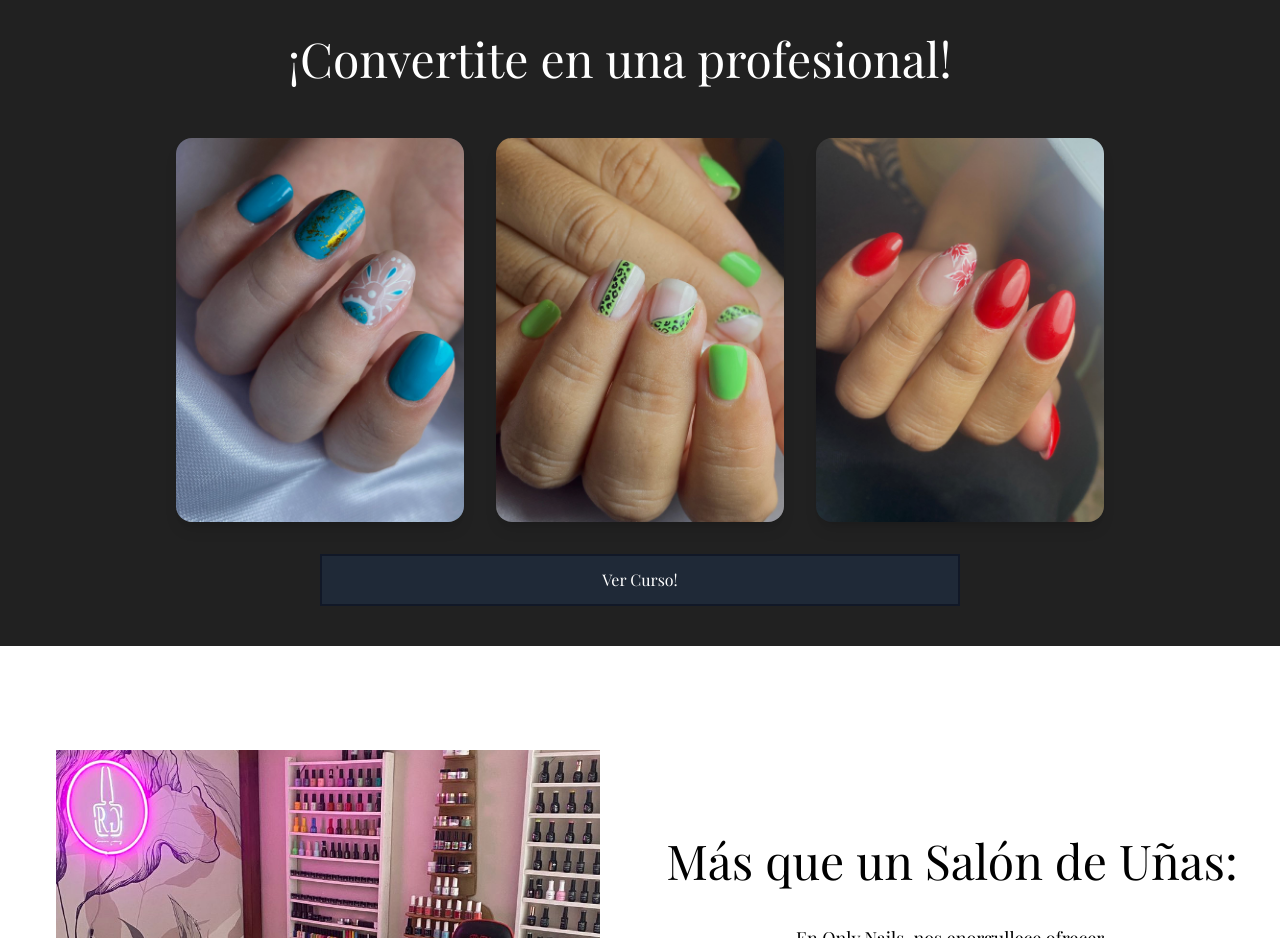
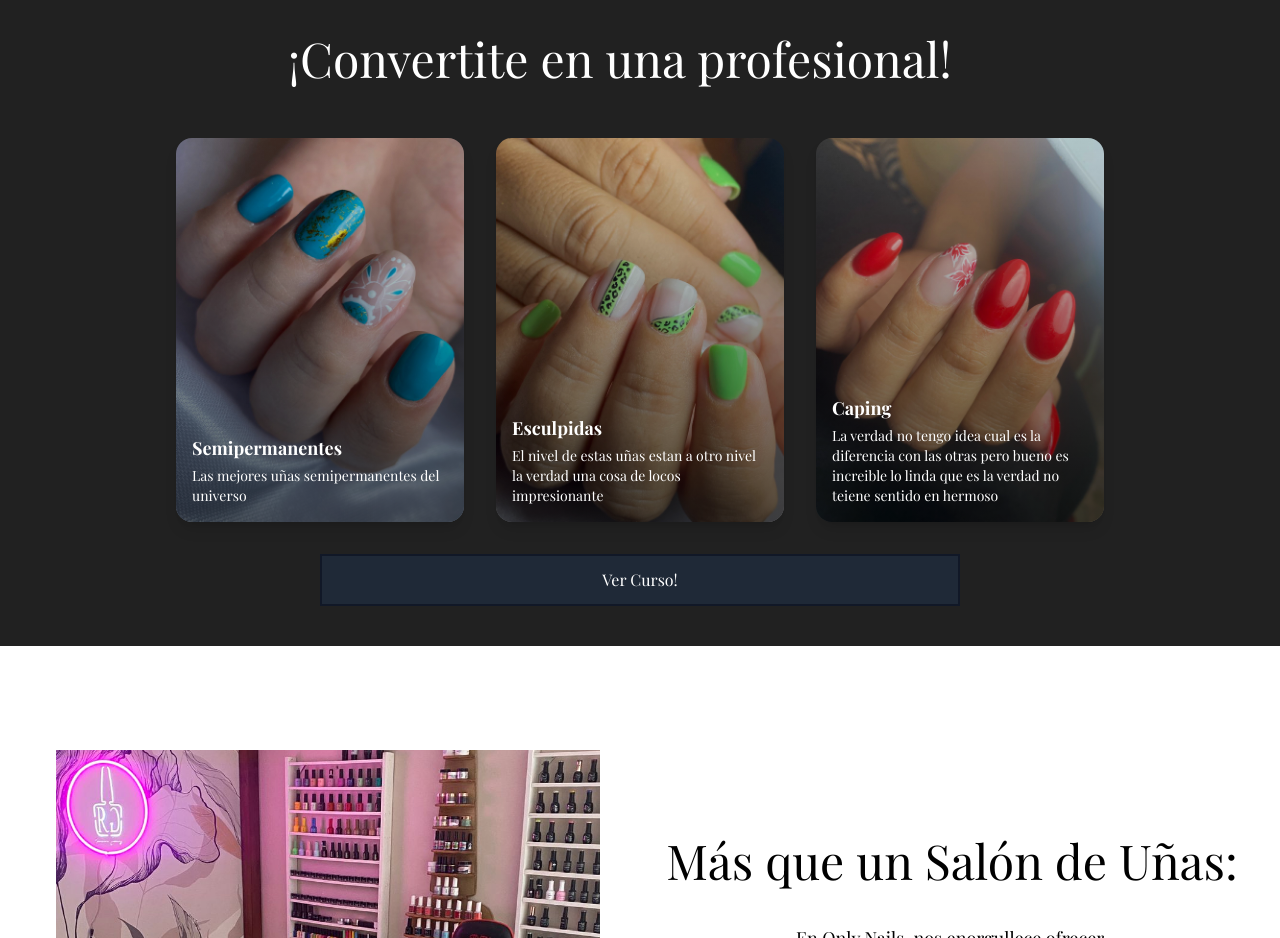
Before and after one commit to miguegomez2706/Manicure, a React (Vite) app in the folder Manicura/: page / in a window 1280 px wide. Shown: the part 1500-2438 px from the top of the page. Built offline with nearby package versions, Linux system fonts and the light colour scheme.

Commit message:
Arregle la parte movile de listCardGeneral

```diff
--- a/Manicura/src/components/atoms/RenderImg.jsx
+++ b/Manicura/src/components/atoms/RenderImg.jsx
@@ -1,7 +1,7 @@
 import PropTypes from "prop-types";
 import Card from "./Card";
 
-const RenderImg = ({ imagen, rounded, onClick, modal }) => {
+const RenderImg = ({ imagen, rounded, onClick, modal, show = false }) => {
   const { image, title, info } = imagen;
   let styleBase = "md:m-auto ";
   let styleModal = modal
@@ -9,7 +9,12 @@ const RenderImg = ({ imagen, rounded, onClick, modal }) => {
     : "";
   return (
     <div className={`${styleBase} ${styleModal}`} onClick={onClick}>
-      <Card imgSrc={image} hasRoundedBorders={rounded} modal={modal}>
+      <Card
+        imgSrc={image}
+        hasRoundedBorders={rounded}
+        modal={modal}
+        show={show}
+      >
         {title && <h3 className="text-lg font-semibold">{title}</h3>}
         {info && <p className="text-sm mt-1">{info}</p>}
       </Card>
--- a/Manicura/src/components/molecules/ListCard.jsx
+++ b/Manicura/src/components/molecules/ListCard.jsx
@@ -20,6 +20,7 @@ const ListCard = () => {
               texto={"Algo"}
               rounded={true}
               modal={false}
+              show={true}
             />
           ))}
         </div>
```
